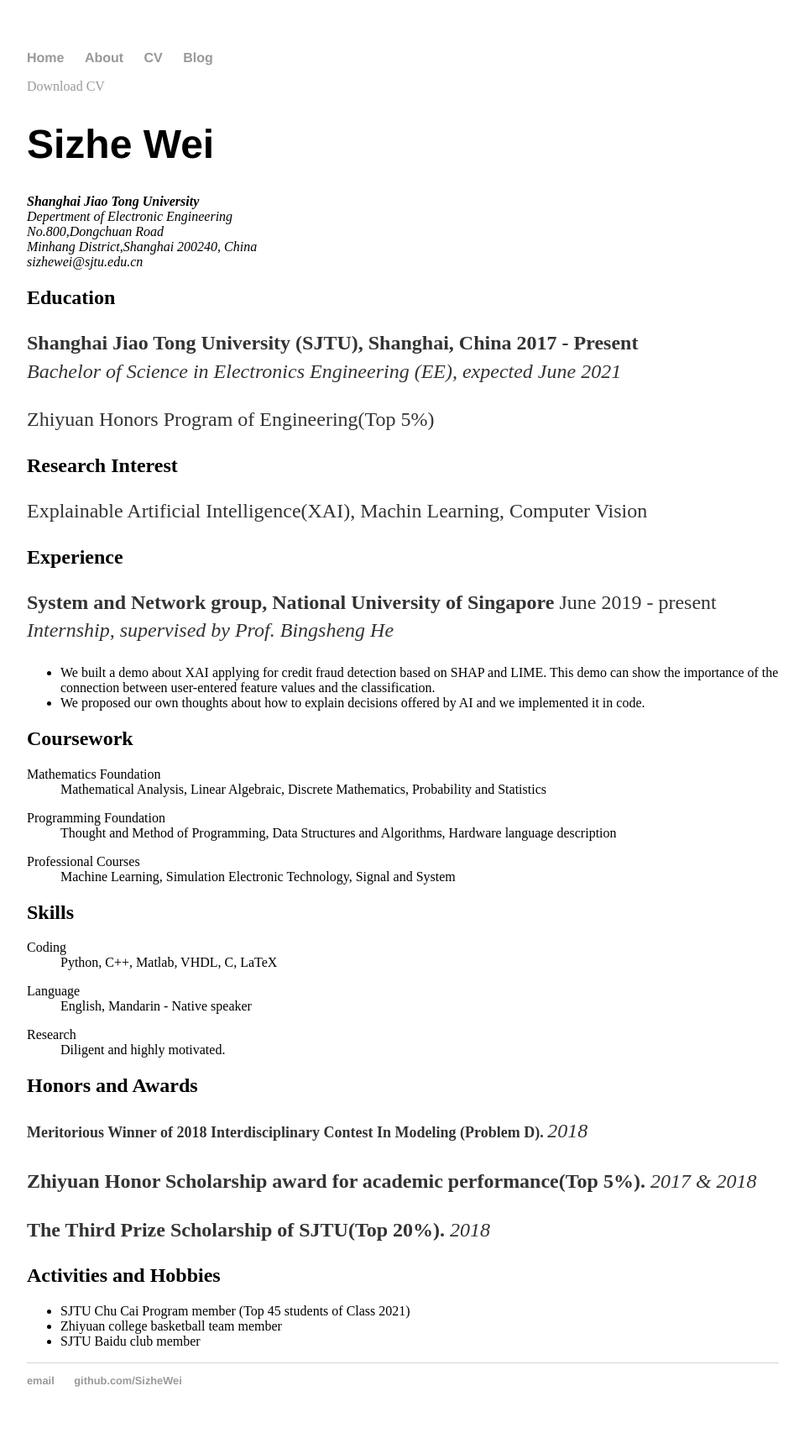
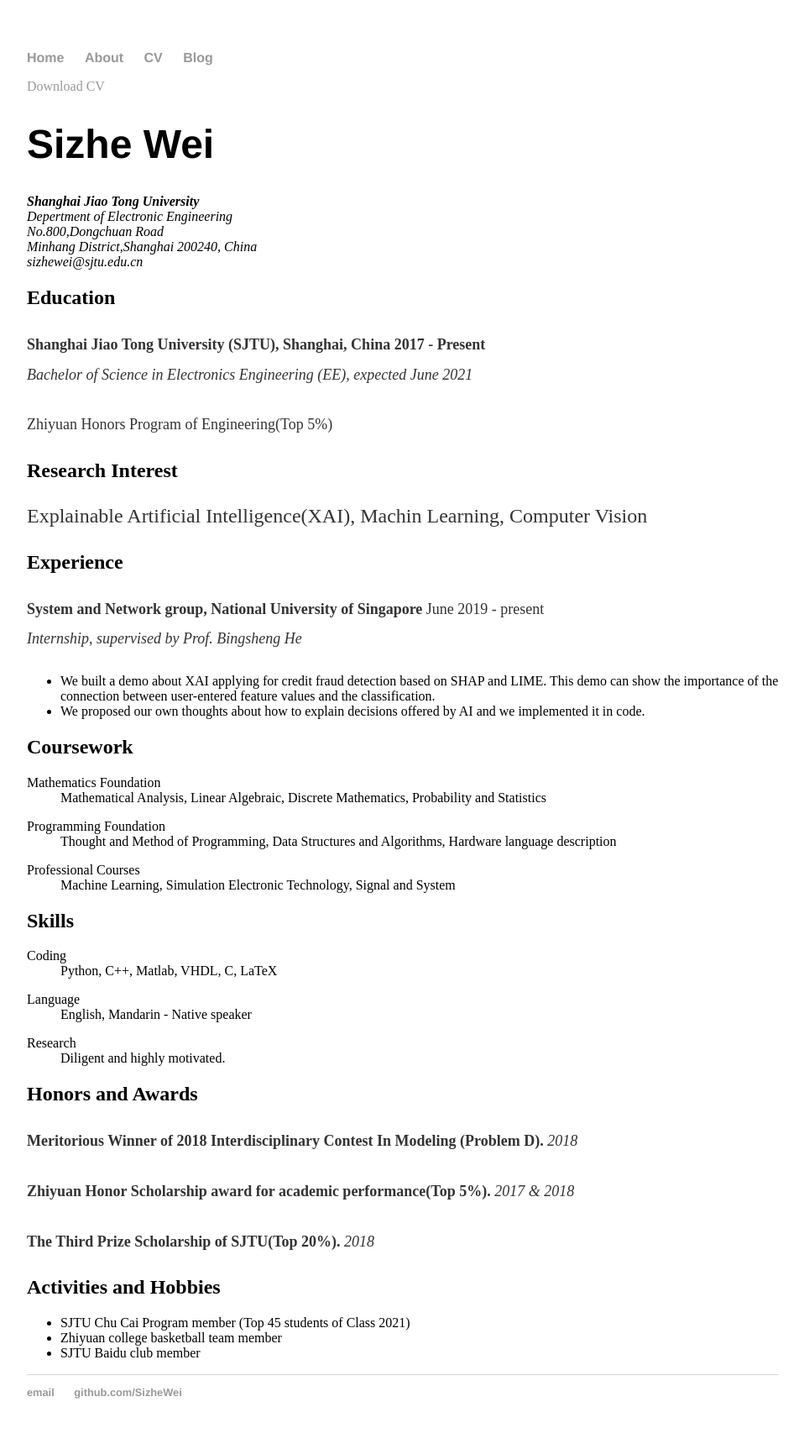
Before and after one commit to SizheWei/SizheWei.github.io, a Jekyll site: the page built from cv/index.html, in a window 1280 px wide. Shown: the whole page at 84% size, without its empty margins (160-1118 px from the left). Built offline with Jekyll 4.4.1, drawn with Linux system fonts in a browser that asks for light colours.

Commit message:
-- size font

```diff
--- a/cv/index.html
+++ b/cv/index.html
@@ -20,17 +20,17 @@
 
 				<h2>Education</h2>
 				<!-- <p><strong><abbr title="Masters of Library and Information Science">MLIS</abbr>Shanghai Jiao Tong University (SJTU), Shanghai, China 2017 - Present</strong><br> -->
-                <p><b>Shanghai Jiao Tong University (SJTU), Shanghai, China    2017 - Present</b><br>
-                    <em>Bachelor of Science in Electronics Engineering (EE), expected June 2021</em> <!-- (PDF)</a> --></p>
+                <p><font size=4><b>Shanghai Jiao Tong University (SJTU), Shanghai, China    2017 - Present</b><br>
+                    <em>Bachelor of Science in Electronics Engineering (EE), expected June 2021</em></font> <!-- (PDF)</a> --></p>
 
-                <p>Zhiyuan Honors Program of Engineering(Top 5%)</p>
+                <p><font size=4>Zhiyuan Honors Program of Engineering(Top 5%)</font></p>
 
                 <h2>Research Interest</h2>
                 <p>Explainable Artificial Intelligence(XAI), Machin Learning, Computer Vision</p>
 
 				<h2>Experience</h2>
-                <p><strong>System and Network group, National University of Singapore</strong> June 2019 - present<br>
-                <em>Internship, supervised by Prof. Bingsheng He </em></p>
+                <p><font size=4><strong>System and Network group, National University of Singapore</strong> June 2019 - present<br>
+                <em>Internship, supervised by Prof. Bingsheng He </em></font></p>
 				<ul>
 				<li>We built a demo about XAI applying for credit fraud detection based on SHAP and LIME. This demo can show the importance of the connection between user-entered feature values and the classification.</li>
 				<li>We proposed our own thoughts about how to explain decisions offered by AI and we implemented it in code.</li>
@@ -65,11 +65,11 @@
 					</dl>
 
 				<h2>Honors and Awards</h2>
-					<p><font size=4><b>Meritorious Winner of 2018 Interdisciplinary Contest In Modeling (Problem D).</b> </font><em>2018</em></p>
+					<p><font size=4><b>Meritorious Winner of 2018 Interdisciplinary Contest In Modeling (Problem D).</b> <em>2018</em></font></p>
 
-					<p><b>Zhiyuan Honor Scholarship award for academic performance(Top 5%).</b> <em>2017 &amp; 2018</em></p>
+					<p><font size=4><b>Zhiyuan Honor Scholarship award for academic performance(Top 5%).</b> <em>2017 &amp; 2018</em></font></p>
 
-					<p><b>The Third Prize Scholarship of SJTU(Top 20%).</b> <em>2018</em></p>
+					<p><font size=4><b>The Third Prize Scholarship of SJTU(Top 20%).</b> <em>2018</em></font></p>
 
 
 				<h2>Activities and Hobbies</h2>
```
